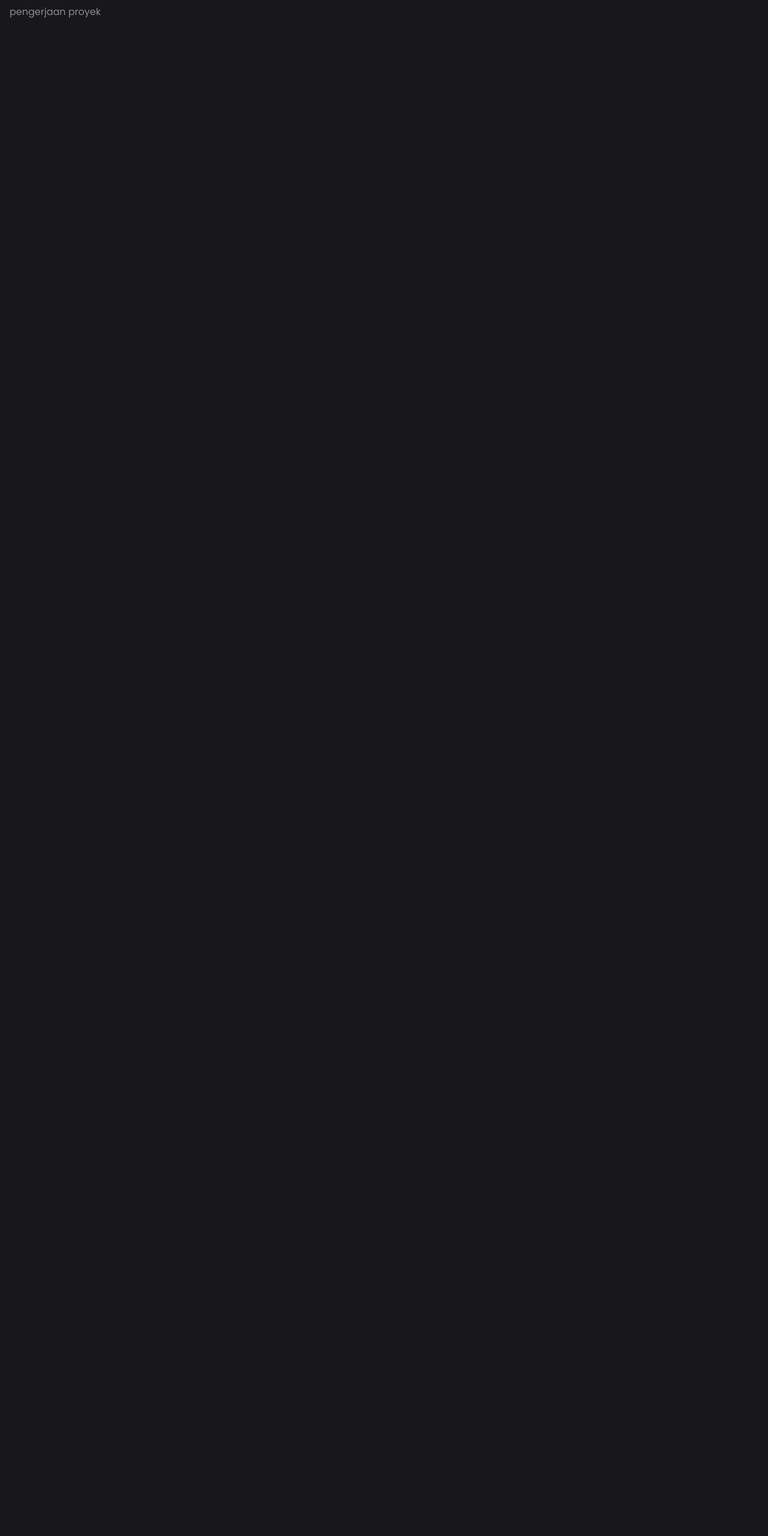
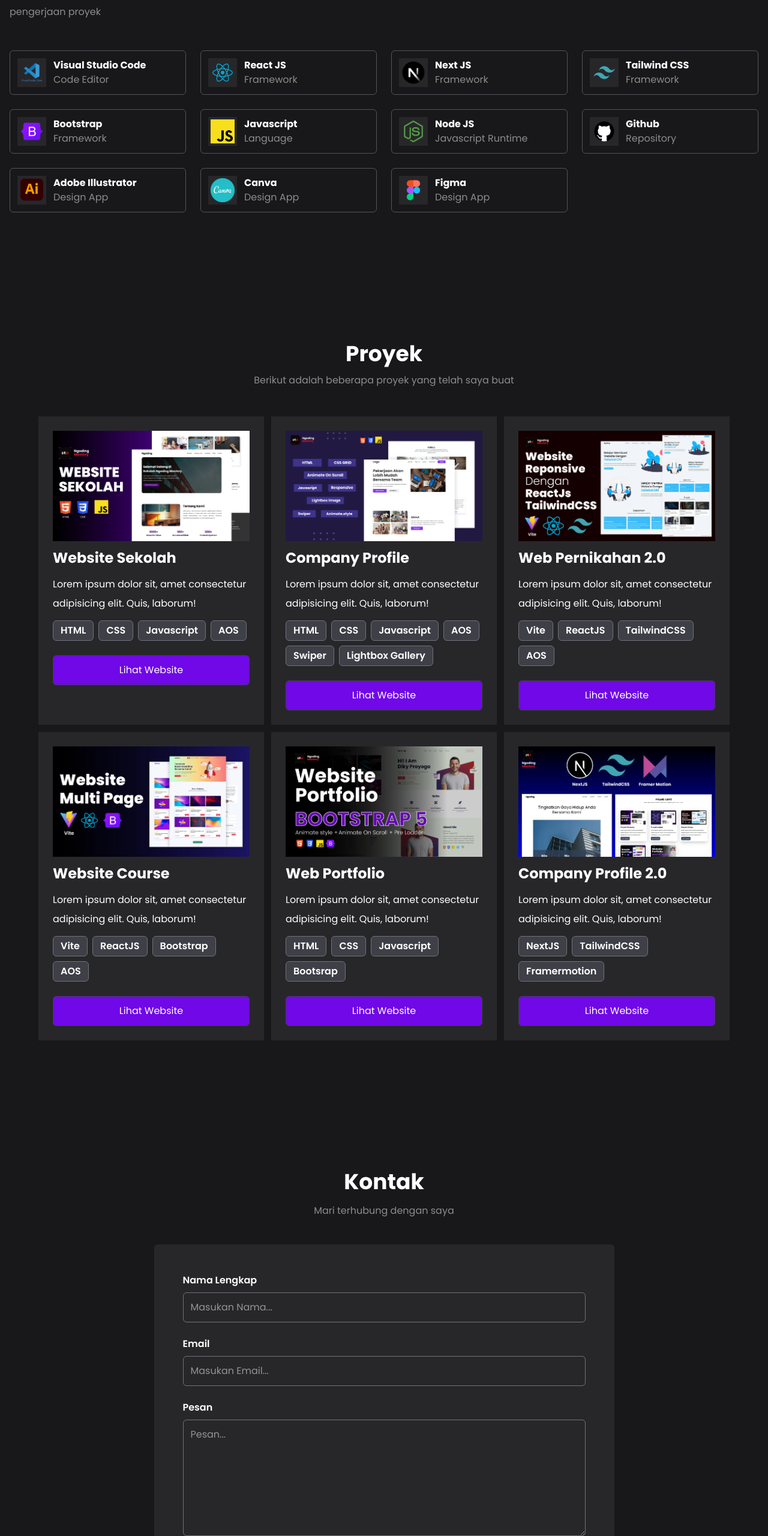
Before and after one commit to panejii/Web-Portofolio, a React (Vite) app: page / in a window 1280 px wide. Shown: the part 1326-3886 px from the top of the page at 60% size. Before the commit the page ends 1402 px from the top, so only its background shows below. Built offline with nearby package versions, Linux system fonts and the light colour scheme.

Commit message:
Fixing UI for tools & Adding proyek&Kontak Section

```diff
--- a/src/App.jsx
+++ b/src/App.jsx
@@ -1,4 +1,5 @@
 import DataImage from "./data";
+import {listTools,listProyek} from "./data"
 
 const App = () => {
   return (
@@ -10,6 +11,7 @@ const App = () => {
               src={DataImage.HeroImage}
               alt="pinjai"
               className="w-10 rounded-md"
+              loading="lazy"
             />
             <q>Beuh bikin web portofolio make React+Tailwind CSS euy</q>
           </div>
@@ -42,6 +44,7 @@ const App = () => {
           src={DataImage.HeroImage}
           alt="panji"
           className="w-[500px] md:ml-auto"
+          loading="lazy"
         />
       </div>
 
@@ -52,6 +55,7 @@ const App = () => {
             src={DataImage.HeroImage}
             alt="Foto Paneji"
             className="w-12 rounded-md mb-12 sm:hidden"
+            loading="lazy"
           />
           <p className="text-base/loose mb-10">
             Hi, perkenalkan saya Nabiil Fanezi, seorang Frontend Developer dan
@@ -66,6 +70,7 @@ const App = () => {
               src={DataImage.HeroImage}
               alt="Foto Paneji"
               className="w-12 rounded-md sm:block hidden"
+              loading="lazy"
             />
             <div className="flex items-center gap-6">
               <div>
@@ -90,10 +95,73 @@ const App = () => {
             Berikut adalah beberapa tools yang saya gunakan dalam pengerjaan
             proyek
           </p>
-          <div className="tool-box"></div>
+          <div className="tools-box mt-12 grid lg:grid-cols-4 md:grid-cols-3 sm:grid-cols-2 grid-cols-1 gap-6">
+
+            {listTools.map(tool => (
+              <div className="group flex items-center gap-3 p-3 border border-zinc-600 rounded-md hover:bg-zinc-800" key={tool.id}>
+                <img src={tool.gambar} alt="tools image" className="w-12 bg-zinc-800 p-1 group-hover:bg-zinc-900" loading="lazy"  />
+                <div>
+                  <h4 className=" font-bold">{tool.nama}</h4>
+                  <p className=" opacity-50">{tool.ket}</p>
+                </div>
+            </div>
+            )) }
+          </div>
         </div>
       </div>
       {/* tentang */}
+
+      {/* Proyek */}
+      <div className="proyek mt-32 p-12">
+          <h1 className=" text-4xl text-center font-bold mb-3">Proyek</h1>
+          <p className=" text-base text-center opacity-50">Berikut adalah beberapa proyek yang telah saya buat</p>
+          <div className="proyek-box grid lg:grid-cols-3 sm:grid-cols-2 grid-cols-1 mt-12 gap-3">
+            {listProyek.map(proyek => (
+              <div key={proyek.id} className="p-6 bg-zinc-800">
+                <img src={proyek.gambar} alt="Proyek Image" className=" w-full" loading="lazy" />
+                <div>
+                  <h1 className=" text-2xl font-bold my-3">{proyek.nama}</h1>
+                  <p className="text-base/loose mb-3">{proyek.desk}</p>
+                  <div className="flex flex-wrap gap-2">
+                    {proyek.tools.map((tool, index) => (
+                      <p className=" py-1 px-3 border border-zinc-500 bg-zinc-700 rounded-md font-semibold" key={index}>{tool}</p>
+                    ))}
+                  </div>
+                </div>
+                <div className="mt-6 text-center">
+                  <a href="#" className="bg-violet-700 p-3 block rounded-md border border-zinc-700 hover:bg-violet-600">Lihat Website</a>
+                </div>
+              </div>
+            ))}
+          </div>
+      </div>
+      {/* Proyek */}
+
+      {/* Form Kontak */}
+      <div className="kontak mt-32 p-10">
+        <h1 className=" text-4xl text-center font-bold mb-3">Kontak</h1>
+        <p className="text-base/loose text-center opacity-50 mb-10">Mari terhubung dengan saya</p>
+        <form action="https://formsubmit.co/faneziaja@gmail.com" method="POST" className="bg-zinc-800 p-12 mx-auto w-fit rounded-md" autoComplete="off">
+          <div className="flex flex-col gap-6">
+            <div className="flex flex-col gap-2">
+              <label className="font-semibold">Nama Lengkap</label>
+              <input type="text" name="Nama Pengirim" placeholder="Masukan Nama..." required className="border border-zinc-500 p-3 rounded-md"/>
+            </div>
+            <div className="flex flex-col gap-2">
+              <label className="font-semibold">Email</label>
+              <input type="email" name="Email Pengirim" placeholder="Masukan Email..." required className="border border-zinc-500 p-3 rounded-md"/>
+            </div>
+            <div className="flex flex-col gap-2">
+              <label className="font-semibold" htmlFor="pesan">Pesan</label>
+              <textarea name="pesan" id="pesan " cols="45" rows="7" placeholder="Pesan..." className="border border-zinc-500 p-3 rounded-md" required></textarea>
+            </div>
+            <div className="flex flex-col gap-2 text-center">
+              <button type="submit" className="font-semibold" className="bg-violet-700 w-full cursor-pointer p-3 block rounded-md border border-zinc-700 hover:bg-violet-600">Kirim Pesan</button>
+            </div>
+          </div>
+        </form>
+      </div>
+      {/* Form Kontak */}
     </>
   );
 };
--- a/src/main.jsx
+++ b/src/main.jsx
@@ -11,6 +11,7 @@ createRoot(document.getElementById('root')).render(
     <div className="container mx-auto px-4">
       <Navbar />
       <App />
+      <footer />
     </div>
 
   </StrictMode>,
```
